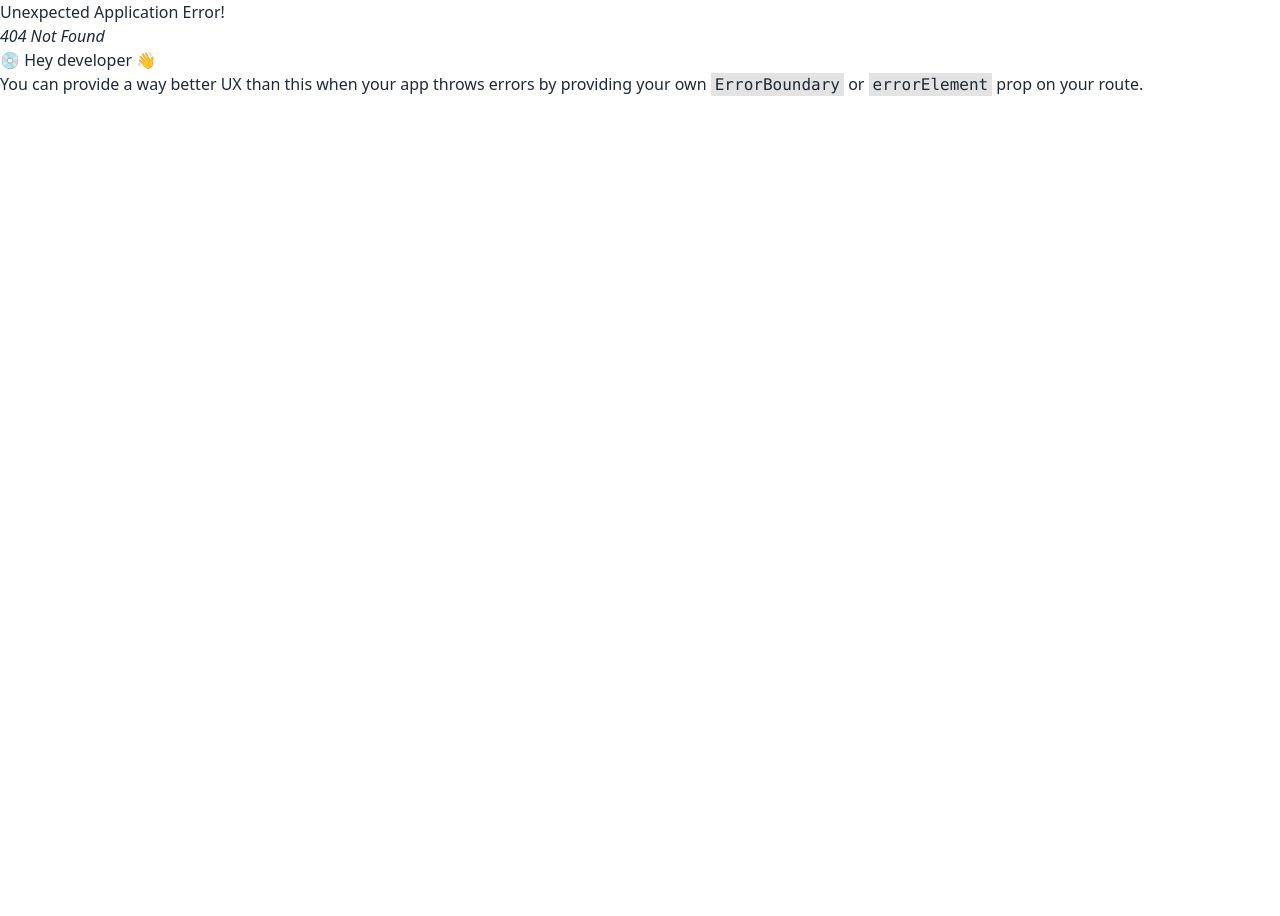
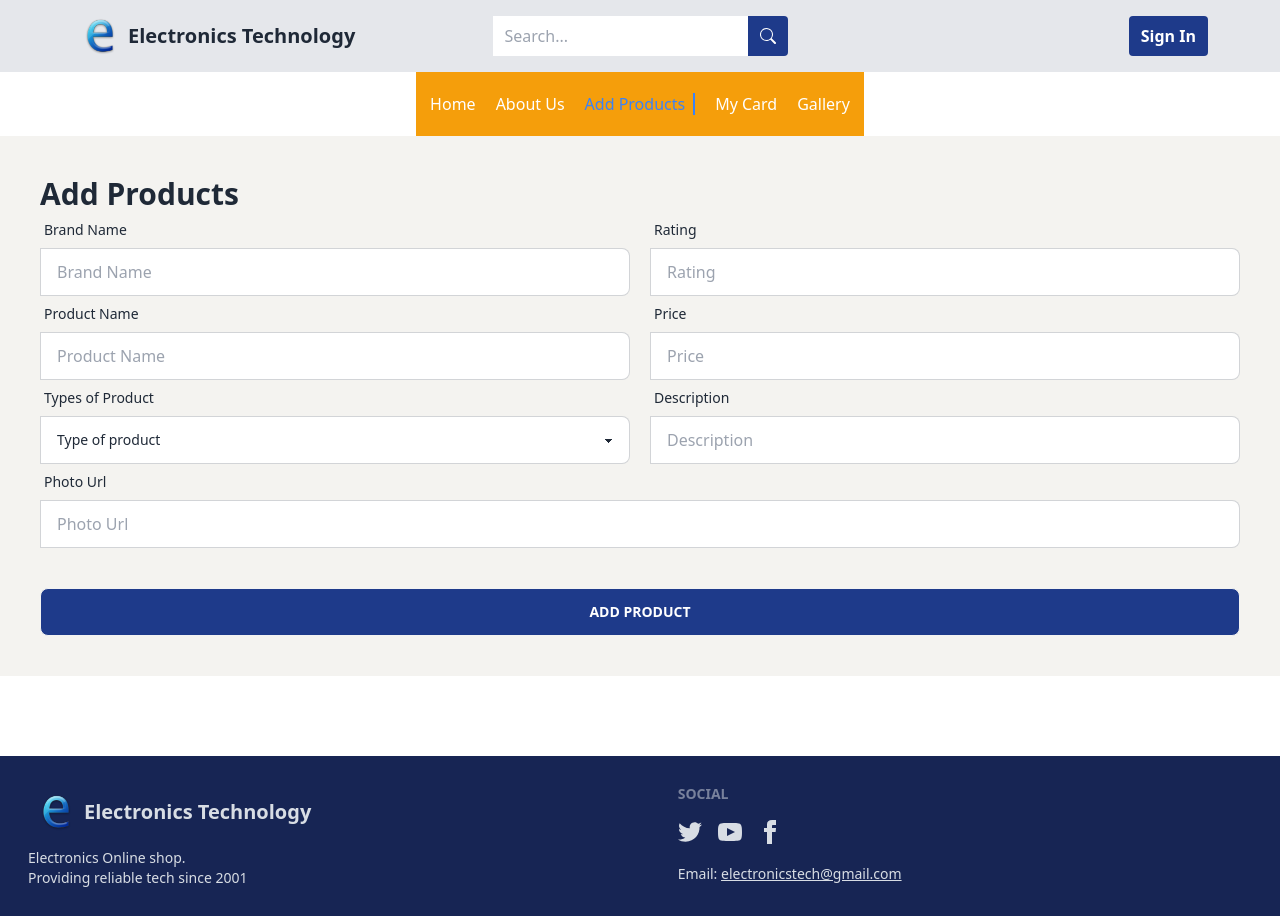
Before and after one commit to morsalinamunmun/electronic-technology-client, a React (Vite) app: page /products in a window 1280 px wide. Before the commit this address had no page. Before the commit the page ends 800 px from the top, so only its background shows below. Built offline with nearby package versions, Linux system fonts and the light colour scheme.

Commit message:
Add products form created

```diff
--- a/src/components/Routes/Routes.jsx
+++ b/src/components/Routes/Routes.jsx
@@ -3,6 +3,7 @@ import MianLayoutes from "../Layoutes/MianLayoutes";
 import Home from "../pages/Home/Home";
 import Signin from "../pages/Signin/Signin";
 import SignUp from "../pages/SignUp/SignUp";
+import AddProducts from "../pages/AddProducts/AddProducts";
 
 const router = createBrowserRouter([
     {
@@ -21,7 +22,8 @@ const router = createBrowserRouter([
           path: '/about',
         },
         {
-          path: '/profile',
+          path: '/products',
+          element: <AddProducts></AddProducts>
         },
         {
           path: '/gallery',
--- a/src/components/pages/AddProducts/AddProducts.jsx
+++ b/src/components/pages/AddProducts/AddProducts.jsx
@@ -1,9 +1,100 @@
+import Navbar from "../../Shared/Navbar/Navbar";
 
 const AddProducts = () => {
+    const handleAddProduct = e =>{
+        e.preventDefault();
+        const form = e.target;
+        const name = form.name.value;
+        const product = form.product.value;
+        const type = form.type.value;
+        const rating = form.rating.value;
+        const price = form.price.value;
+        const description = form.description.value;
+        const image_url = form.image_url.value;
+
+        const productInfo = {name, product, type, rating, price, description, image_url}
+        console.log(productInfo);
+
+    }
     return (
-        <div>
-
-        </div>
+        <>
+        <Navbar></Navbar>
+        <div className="bg-[#F4F3F0] p-10">
+        <h2 className="text-3xl font-extrabold">Add Products</h2>
+        <form onSubmit={handleAddProduct}>
+            <div className="md:flex gap-5">
+                <div className="md:w-1/2">
+                    <div className="form-control w-full">
+                        <label className="label">
+                            <span className="label-text">Brand Name</span>
+                        </label>
+                        <label className="input-group">
+                            <input type="text" placeholder="Brand Name" name="name" className="input input-bordered w-full" required />
+                        </label>
+                    </div>
+                    <div className="form-control w-full">
+                        <label className="label">
+                            <span className="label-text">Product Name</span>
+                        </label>
+                        <label className="input-group">
+                            <input type="text" name="product" placeholder="Product Name" className="input input-bordered w-full" required />
+                        </label>
+                    </div>
+                    <div className="form-control w-full">
+                        <label className="label">
+                            <span className="label-text">Types of Product</span>
+                        </label>
+                        <label className="input-group">
+                            <select className="select select-bordered w-full " name="type">
+                                <option disabled selected className="w-full">Type of product</option>
+                                    <option>Phone</option>
+                                    <option>Computer</option>
+                                    <option>Laptop</option>
+                                    <option>Headphone</option>
+                                    <option>Processor</option>
+                            </select>
+                        </label>
+                    </div>
+                </div>
+                <div className="md:w-1/2">
+                    <div className="form-control w-full">
+                        <label className="label">
+                            <span className="label-text">Rating</span>
+                        </label>
+                        <label className="input-group">
+                            <input type="number" name="rating" min="1" max="5" placeholder="Rating" className="input input-bordered w-full" required />
+                        </label>
+                    </div>
+                    <div className="form-control w-full">
+                        <label className="label">
+                            <span className="label-text">Price</span>
+                        </label>
+                        <label className="input-group">
+                            <input type="number" name="price" placeholder="Price" className="input input-bordered w-full" required />
+                        </label>
+                    </div>
+                    <div className="form-control w-full">
+                        <label className="label">
+                            <span className="label-text">Description</span>
+                        </label>
+                        <label className="input-group">
+                            <input type="text" name="description" placeholder="Description" className="input input-bordered w-full" required />
+                        </label>
+                    </div>
+                </div>
+            </div>
+            <div className="form-control w-full">
+                    <label className="label">
+                        <span className="label-text">Photo Url</span>
+                    </label>
+                    <label className="input-group">
+                        <input type="text" name="image_url" placeholder="Photo Url" className="input input-bordered w-full" required />
+                    </label>
+            </div>
+            <input type="submit" value="Add Product" className=" mt-10 btn btn-block bg-blue-900 text-white" />
+        </form>
+    </div>
+    </>
     );
 };
 
```
